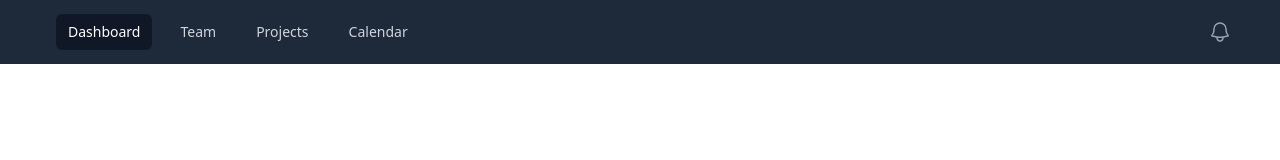
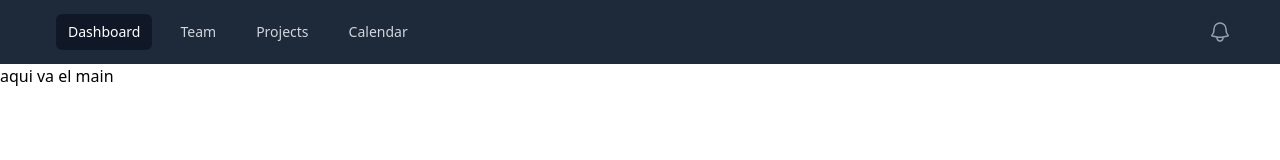
Before and after one commit to joseismaelvargas/appPeliType, a React (Vite) app: page / in a window 1280 px wide. Shown: the top 160 px of the page. Built offline with nearby package versions, Linux system fonts and the light colour scheme.

Commit message:
se areglo el fallo

```diff
--- a/src/App.tsx
+++ b/src/App.tsx
@@ -1,12 +1,14 @@
 
 import Nav from "./common/Nav"
 
+import Main from "./components/Main"
 function App() {
 
 
   return (
     <>
   <Nav></Nav>
+  <Main></Main>
 
     </>
   )
--- a/src/common/Nav.tsx
+++ b/src/common/Nav.tsx
@@ -1,4 +1,4 @@
-import React,{useState} from "react"
+import {useState} from "react"
 
 const Nav = () => {
      const [menu,setMenu]=useState(false)
--- /dev/null
+++ b/src/components/Main.tsx
@@ -0,0 +1,11 @@
+
+
+const Main = () => {
+  return (
+    <div>
+       <h1>aqui va el main</h1>
+    </div>
+  )
+}
+
+export default Main
```
